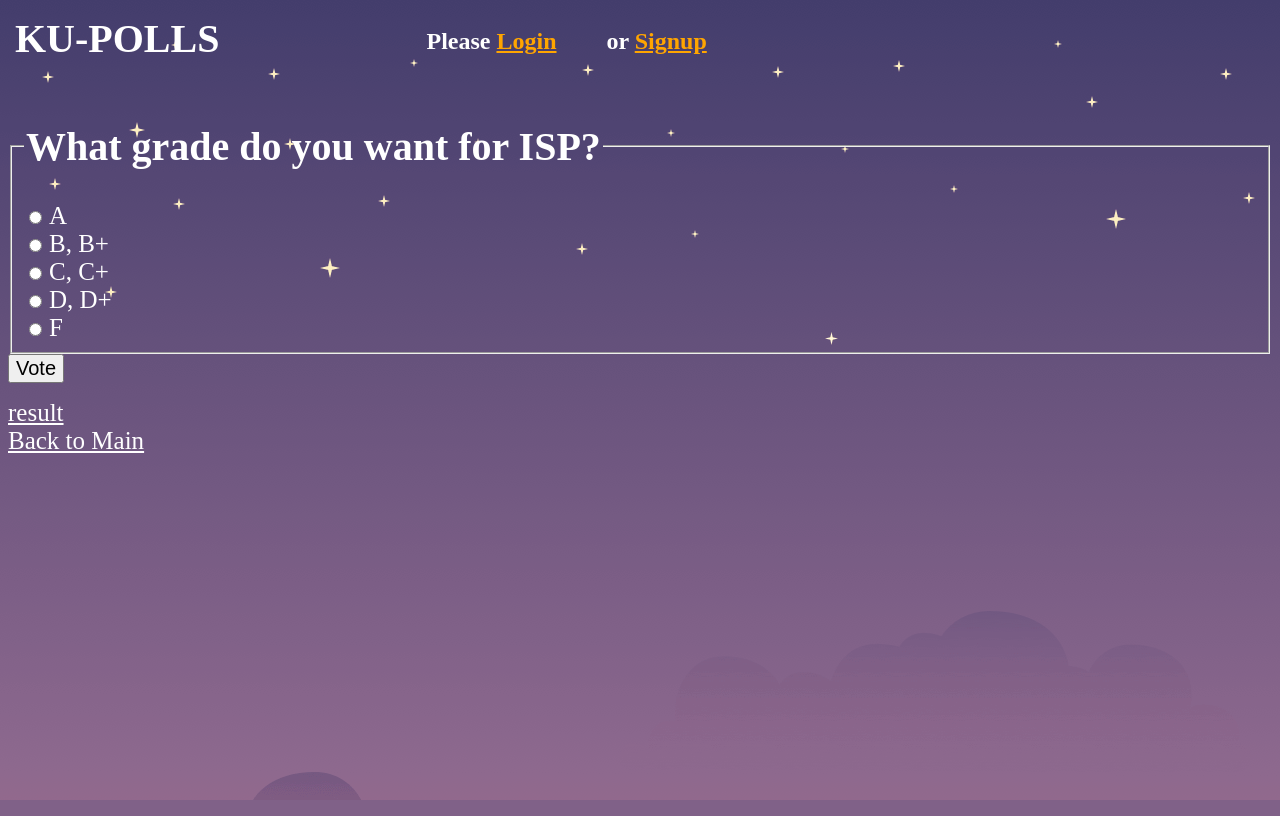
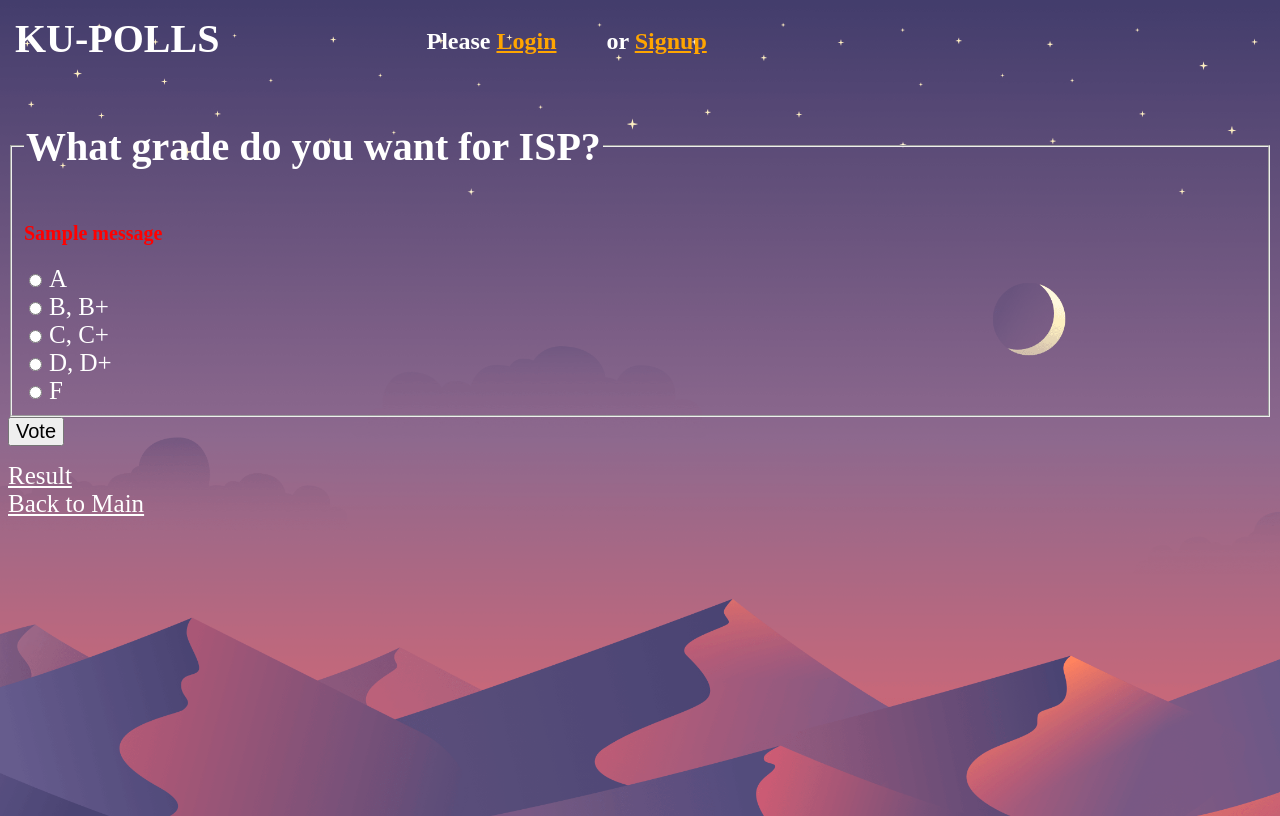
Before and after one commit to Kongkawee/ku-polls, a Django app: page /polls/5/ in a window 1280 px wide. Run offline with Django 4.2, Linux system fonts and the light colour scheme; data comes from the database, SQL or seed files in the repository; one stand-in notice (Sample message) is shown; lists and menus that the app fills with data are empty.

Commit message:
Improve appearance

```diff
--- a/polls/static/polls/style.css
+++ b/polls/static/polls/style.css
@@ -5,6 +5,8 @@
 
 body {
     background: white url("images/background.png") no-repeat;
+    background-size: cover;
+    height: 100vh;
 }
 
 .choice {
--- a/polls/templates/polls/detail.html
+++ b/polls/templates/polls/detail.html
@@ -39,8 +39,10 @@
 {% csrf_token %}
 <fieldset>
     <legend><h1 class="title">{{ question.question_text }}</h1></legend>
-    {% if error_message %}
-        <p class="choice"><strong>{{ error_message }}</strong></p>
+    {% if messages %}
+        {% for msg in messages %}
+            <p class="message"><strong>{{ msg }}</strong></p>
+        {% endfor %}
     {% endif %}
     {% for choice in question.choice_set.all %}
         {% if choice == previously_selected %}
@@ -54,5 +56,5 @@
 
     <input type="submit" value="Vote" class="button">
 </form>
-<a href="/polls/{{ question.id }}/results/" class="choice"> result </a><br>
+<a href="/polls/{{ question.id }}/results/" class="choice"> Result </a><br>
 <a href="/polls/" class="choice">Back to Main</a>
--- a/polls/views.py
+++ b/polls/views.py
@@ -25,7 +25,7 @@
         """
         return Question.objects.filter(
             pub_date__lte=timezone.now()
-        ).order_by('-pub_date')[:5]
+        ).order_by('-pub_date')
 
 
 class DetailView(generic.DetailView):
@@ -80,14 +80,16 @@
     """
     question = get_object_or_404(Question, pk=question_id)
 
+    if not question.can_vote():
+        messages.error(request, f"This poll does not allow to vote.")
+        return redirect("polls:index")
+
     try:
         selected_choice = question.choice_set.get(pk=request.POST['choice'])
     except (KeyError, Choice.DoesNotExist):
-        # Redisplay the question voting form.
-        return render(request, 'polls/detail.html', {
-            'question': question,
-            'error_message': "You didn't select a choice.",
-        })
+        messages.error(request, "Please select choice before submit the vote.")
+        return redirect("polls:detail", pk=question_id)
+
     this_user = request.user
 
     try:
--- a/templates/registration/login.html
+++ b/templates/registration/login.html
@@ -15,3 +15,5 @@
 {# If you have a sign-up page, then add a link here #}
 </body>
 </html>
+
+<a href="/polls/" class="choice">Back to Main</a>
--- a/templates/registration/signup.html
+++ b/templates/registration/signup.html
@@ -10,3 +10,5 @@
     </tr>
     </table>
 </form>
+
+<a href="/polls/" class="choice">Back to Main</a>
```
